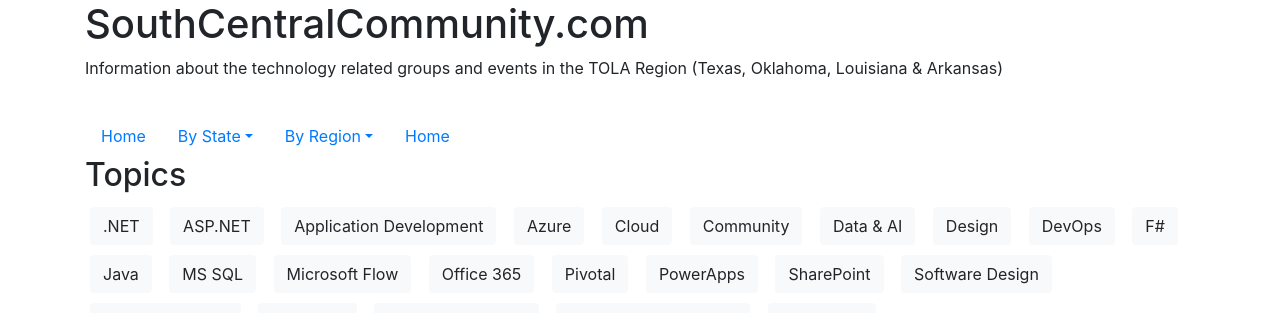
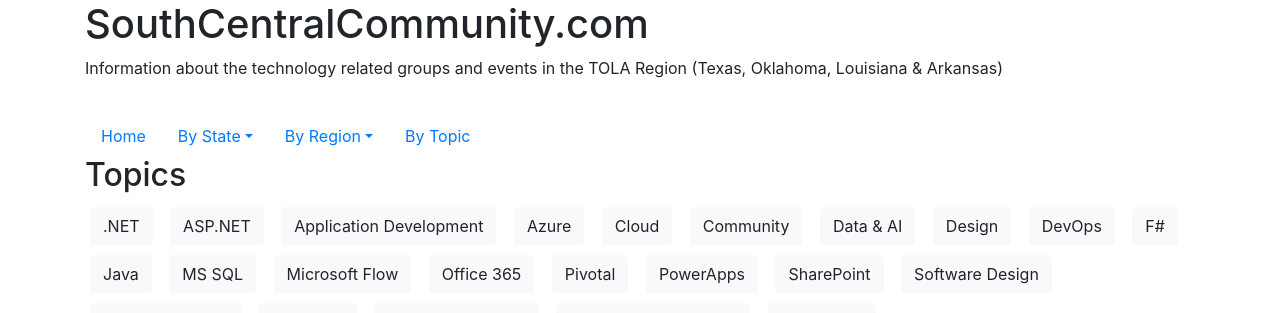
Before and after one commit to southcentralcommunity/southcentralcommunity.github.io, a Jekyll site: the page built from topics.md, in a window 1280 px wide. Shown: the top 313 px of the page. Built offline with Jekyll 4.4.1, drawn with Linux system fonts in a browser that asks for light colours.

Commit message:
fixed topic head

```diff
--- a/_layouts/default.html
+++ b/_layouts/default.html
@@ -45,7 +45,7 @@
                     </div>
                   </li>
                   <li class="nav-item">
-                    <a class="nav-link" href="/topics">Home</a>
+                    <a class="nav-link" href="/topics">By Topic</a>
                   </li>
                 </ul>
             </nav>
```
